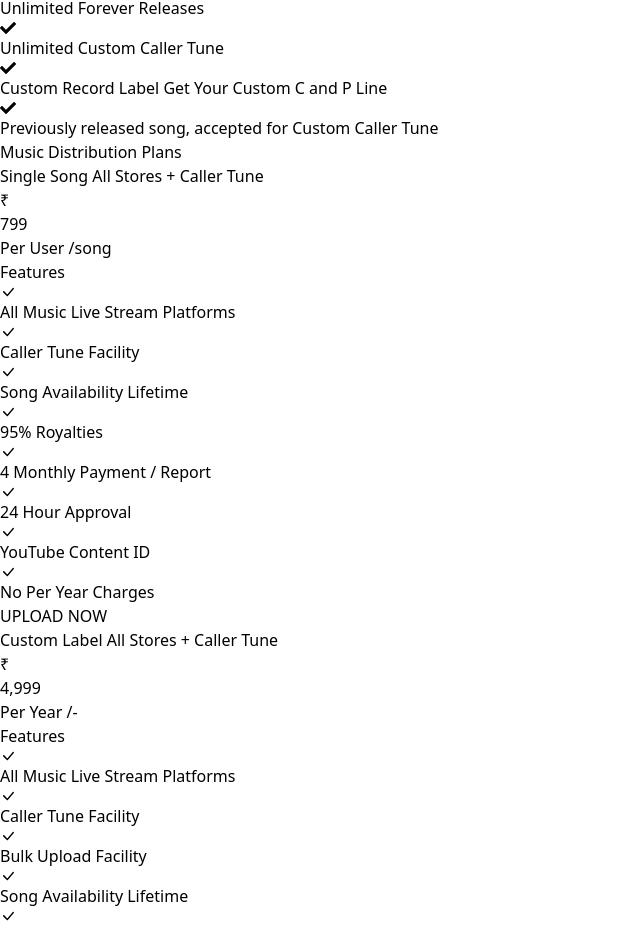
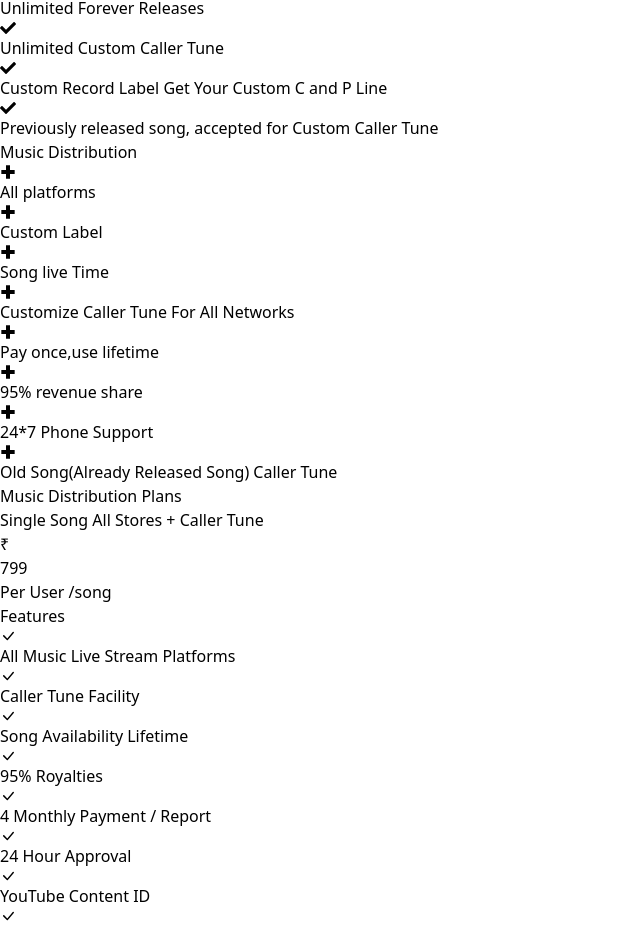
Before and after one commit to mousumiaktar/rhythm, a React (Vite) app: page / in a window 1280 px wide. Shown: the part 11013-11941 px from the top of the page, without its empty margins (0-640 px from the left). Built offline with nearby package versions, Linux system fonts and the light colour scheme.

Commit message:
accordion and music distribution

```diff
--- /dev/null
+++ b/src/pages/home/Accordion.jsx
@@ -0,0 +1,30 @@
+import { useState } from "react";
+import { BiPlusMedical } from 'react-icons/bi';
+
+const Accordion = ({ title, content, description }) => {
+    const [isOpen, setIsOpen] = useState(false);
+
+    const toggleAccordion = () => {
+        setIsOpen(!isOpen);
+    };
+
+    return (
+        <div className="border-b border-gray-300">
+            <button
+                className="w-full py-2 px-6 text-left text-base font-semibold flex items-center"
+                onClick={toggleAccordion}
+            >
+                <BiPlusMedical />
+                {title}
+            </button>
+            {isOpen && (
+                <div className="px-6 bg-white">
+                    <p className="text-gray-800 font-bold">{content}</p>
+                    <p className="text-gray-800">{description}</p>
+                </div>
+            )}
+        </div>
+    );
+};
+
+export default Accordion;
--- a/src/pages/home/Home.jsx
+++ b/src/pages/home/Home.jsx
@@ -7,6 +7,7 @@ import Featured from "./Featured";
 import Hero from "./Hero";
 import MakeMoney from "./MakeMoney";
 import MobileOperator from "./MobileOperator";
+import MusicDistribution from "./MusicDistribution";
 import Plans from "./Plans";
 import Stores from "./Stores";
 import WhatWeDo from "./WhatWeDo";
@@ -21,6 +22,7 @@ const Home = () => {
             <Stores />
             <WhatWeDo />
             <Featured />
+            <MusicDistribution />
             <Plans />
             <WithoutCt />
             <MakeMoney />
--- /dev/null
+++ b/src/pages/home/MusicDistribution.jsx
@@ -0,0 +1,54 @@
+import Accordion from './Accordion';
+
+
+const MusicDistribution = () => {
+    return (
+        <div className='container mx-auto mt-16'>
+            <div className='mx-6'>
+                <div>
+                    <h3 className='font-semibold text-center mb-2'>Music Distribution</h3>
+                </div>
+                <Accordion
+                    title="All platforms"
+                    content="Domestic Full Track Services:
+                Amazon, Gaana, Jio Saavn, Hungama Wynk."
+                    description="International Full Track Services:
+                Alibaba, Apple(Itune), Audible Magic, Awa, Boomplay, Deezer, Facebook, Iheart, Imusic Corp, Jaxsta, Kkbox, Kuack Media, Napster, Netease, Pandora, Resso, Snap, Soundcloud, Spotify, Touch Tunes, youtube music."
+                />
+                <Accordion
+                    title="Custom Label"
+                    description="Distribute Music Using Your Own Label Name, and Get Your Custom C and P Line, Custom Label Name, Unlimited Lifetime Releases, with Unlimited artists."
+                />
+                <Accordion
+                    title="Song live Time"
+                    description="We deliver on all platforms minimum (1-3 Days) Maximum(5-8 Days) .Get your song live in 3 hours. mail or contact us."
+                />
+                <Accordion
+                    title="Customize Caller Tune For All Networks"
+                    description="We Distribute Music on all major Telecom operators – Jio, Airtel, Idea, Vodafone, Bsnl."
+                />
+                <Accordion
+                    title="Pay once,use lifetime"
+                    description="Pay Once for song distribution and your song live for a lifetime"
+                />
+                <Accordion
+                    title="95% revenue share"
+                    description="Your Song Play Anywhere Anytime You Get Paid 95% Revenue Your 5% our."
+                />
+                <Accordion
+                    title="24*7 Phone Support"
+                    description="Call Any Time : +919729786689
+
+                Mail us : contact@theblackturn.com"
+                />
+                <Accordion
+                    title="Old Song(Already Released Song) Caller Tune"
+                    description="Want to create a Caller tune for your previous released song. Call Us Now"
+                />
+            </div>
+
+        </div>
+    );
+};
+
+export default MusicDistribution;
```
